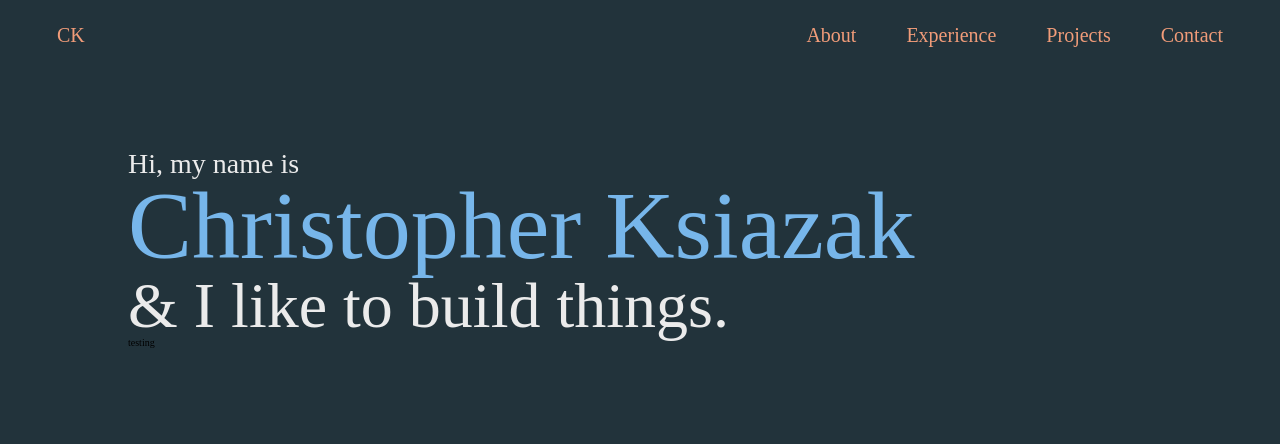
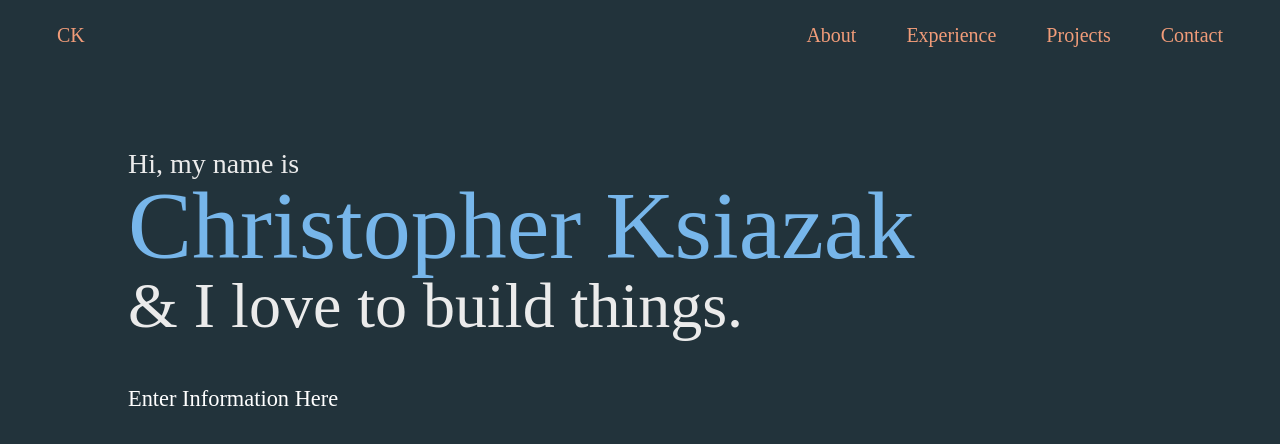
Before and after one commit to cksiazak/ksiazak.dev, a React (Create React App) app: page / in a window 1280 px wide. Both pictures are taken after a click on the link "About". Shown: the top 444 px of the page. Built offline with nearby package versions, Linux system fonts and the light colour scheme.

Commit message:
added extra information and fixed timings

```diff
--- a/src/Components/heading/heading.js
+++ b/src/Components/heading/heading.js
@@ -7,19 +7,18 @@ import './heading.scss';
 const heading = () => {
   return (
     <section className="heading">
-      <Typist cursor={{ show: false }}>
+      <Typist cursor={{ show: false }} avgTypingDelay={60}>
         <Typist.Delay ms={1000} />
         <span className="opening-hello">
           Hi
-          <Typist.Delay ms={500} />
-          , my name is
+          <Typist.Delay ms={500} />, my name is
         </span>
         <h1>Christopher Ksiazak</h1>
-        <Typist.Delay ms={500} />
-        <h2>& I like to build things.</h2>
+        <Typist.Delay ms={300} />
+        <h2>& I love to build things.</h2>
       </Typist>
-      <Fade bottom delay={6500}>
-        <p>testing</p>
+      <Fade bottom delay={5500} >
+        <p className="heading-information">Enter Information Here</p>
       </Fade>
     </section>
   );
--- a/src/Components/heading/heading.scss
+++ b/src/Components/heading/heading.scss
@@ -19,4 +19,11 @@
       color: #ebebeb;
     }
   }
+
+  .heading-information {
+    font-size: 1.4rem;
+    padding-top: 50px;
+    color: white;
+    width: 50%;
+  }
 }
--- a/src/Components/navigation/navigation.js
+++ b/src/Components/navigation/navigation.js
@@ -6,16 +6,16 @@ import './navigation.scss';
 
 const Navigation = () => {
   const navLinks = [
-    { name: 'About', fadeDown: 400, linkTo: 'about' },
-    { name: 'Experience', fadeDown: 600, linkTo: 'experience' },
-    { name: 'Projects', fadeDown: 800, linkTo: 'projects' },
-    { name: 'Contact', fadeDown: 1000, linkTo: 'contact' }
+    { name: 'About', fadeDown: 200, linkTo: 'about' },
+    { name: 'Experience', fadeDown: 300, linkTo: 'experience' },
+    { name: 'Projects', fadeDown: 400, linkTo: 'projects' },
+    { name: 'Contact', fadeDown: 500, linkTo: 'contact' }
   ];
 
   return (
     <section className="navigation">
       <nav className="navbar-container">
-        <Fade top delay={200}>
+        <Fade top delay={100}>
           <a href="https://ksiazak.dev" className="top-left-logo">
             CK
           </a>
```
